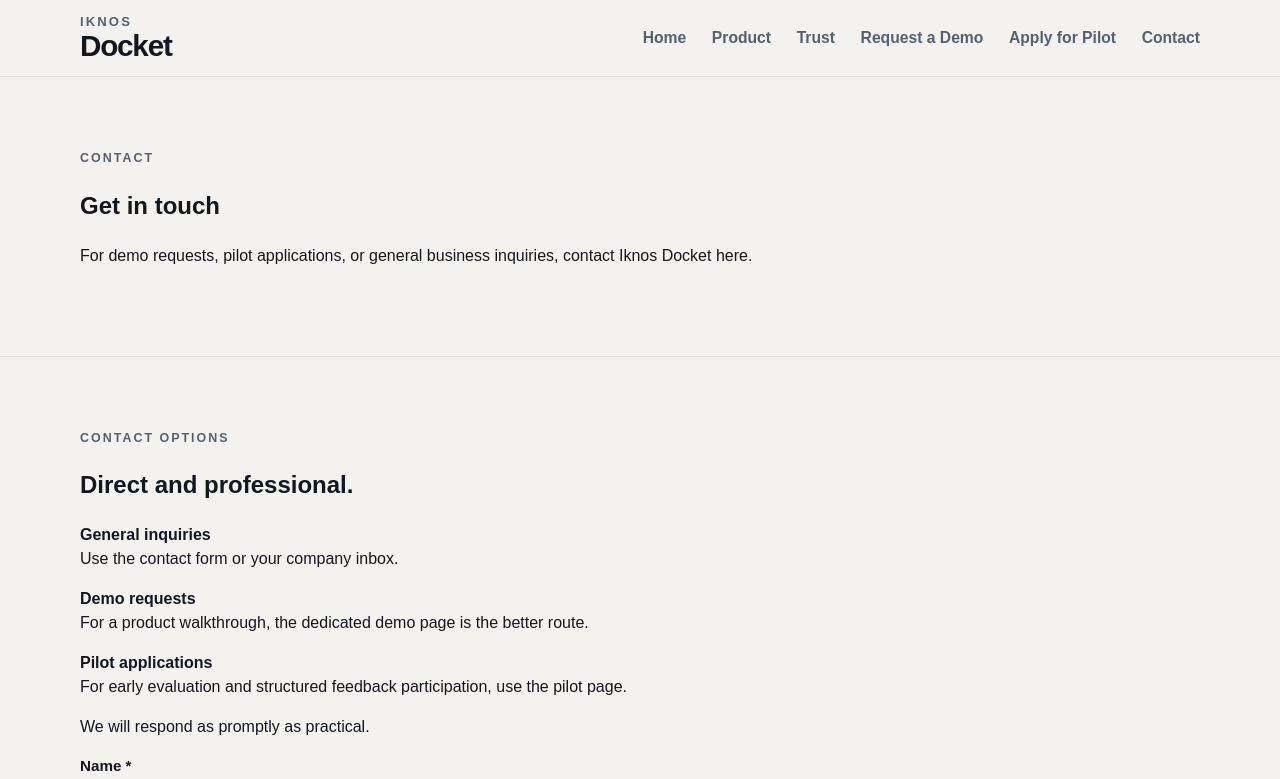
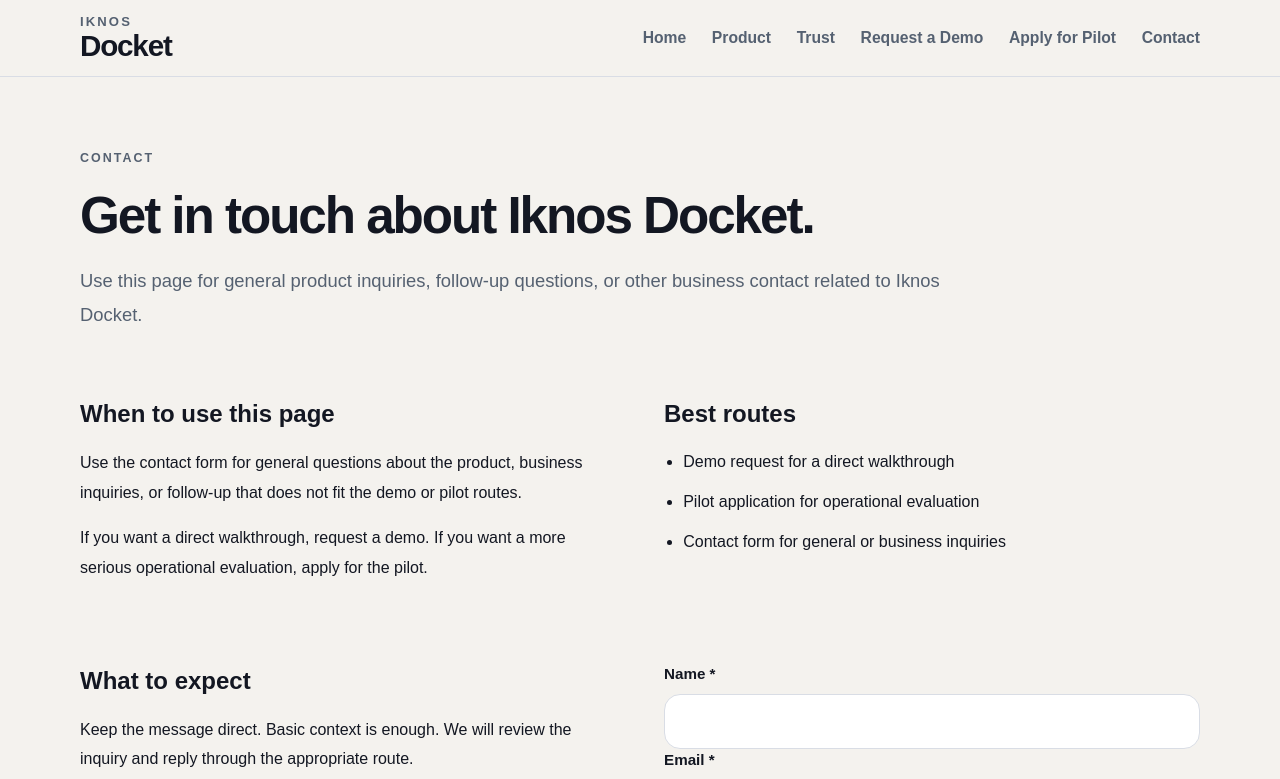
Before and after one commit to Nova-Legal/iknos-docket-site, a Next.js app: page /contact in a window 1280 px wide. Shown: the top 779 px of the page. Built offline with nearby package versions, Linux system fonts and the light colour scheme.

Commit message:
Upgrade contact page structure and messaging

```diff
--- a/app/contact/page.tsx
+++ b/app/contact/page.tsx
@@ -1,29 +1,56 @@
-import { Hero } from "@/components/hero";
 import { ContactForm } from "@/components/contact-form";
 
 export default function ContactPage() {
   return (
-    <>
-      <Hero
-        eyebrow="Contact"
-        title="Get in touch"
-        description="For demo requests, pilot applications, or general business inquiries, contact Iknos Docket here."
-      />
-      <section className="section">
-        <div className="container grid gap-10 lg:grid-cols-[0.9fr_1.3fr]">
+    <section className="section">
+      <div className="container page-stack">
+        <div className="page-hero">
+          <p className="eyebrow">Contact</p>
+          <h1>Get in touch about Iknos Docket.</h1>
+          <p className="page-lead">
+            Use this page for general product inquiries, follow-up questions,
+            or other business contact related to Iknos Docket.
+          </p>
+        </div>
+
+        <div className="content-grid">
           <div>
-            <p className="eyebrow">Contact options</p>
-            <h2 className="mt-4 text-3xl font-semibold tracking-tight">Direct and professional.</h2>
-            <div className="mt-6 space-y-6 text-base leading-8 text-[var(--text)]">
-              <p><strong>General inquiries</strong><br />Use the contact form or your company inbox.</p>
-              <p><strong>Demo requests</strong><br />For a product walkthrough, the dedicated demo page is the better route.</p>
-              <p><strong>Pilot applications</strong><br />For early evaluation and structured feedback participation, use the pilot page.</p>
-              <p className="text-[var(--muted)]">We will respond as promptly as practical.</p>
-            </div>
+            <h2>When to use this page</h2>
+            <p>
+              Use the contact form for general questions about the product,
+              business inquiries, or follow-up that does not fit the demo or
+              pilot routes.
+            </p>
+            <p>
+              If you want a direct walkthrough, request a demo. If you want a
+              more serious operational evaluation, apply for the pilot.
+            </p>
           </div>
-          <ContactForm />
+
+          <div>
+            <h2>Best routes</h2>
+            <ul className="clean-list">
+              <li>Demo request for a direct walkthrough</li>
+              <li>Pilot application for operational evaluation</li>
+              <li>Contact form for general or business inquiries</li>
+            </ul>
+          </div>
         </div>
-      </section>
-    </>
+
+        <div className="content-grid">
+          <div>
+            <h2>What to expect</h2>
+            <p>
+              Keep the message direct. Basic context is enough. We will review
+              the inquiry and reply through the appropriate route.
+            </p>
+          </div>
+
+          <div>
+            <ContactForm />
+          </div>
+        </div>
+      </div>
+    </section>
   );
 }
```
